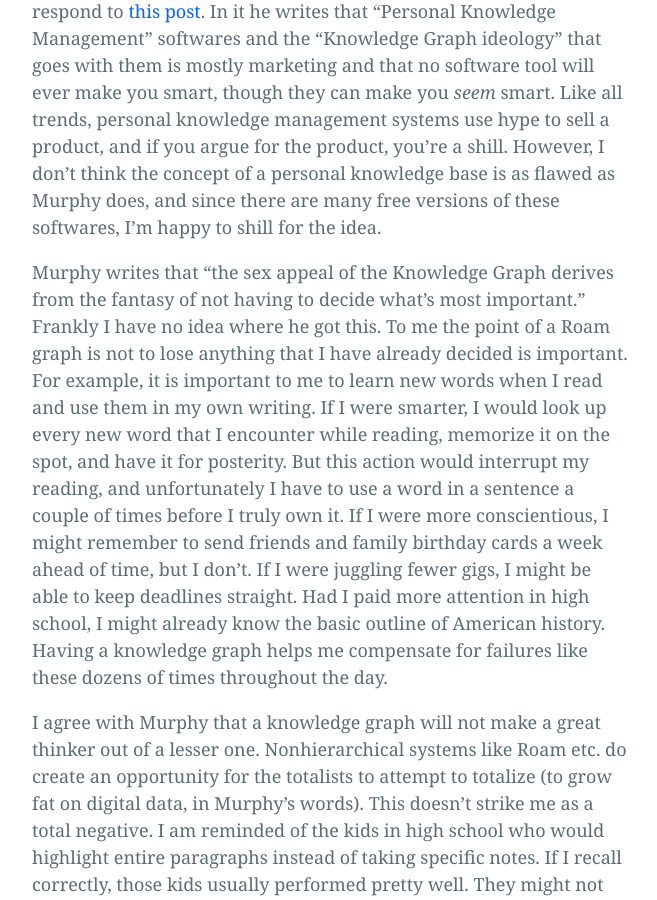
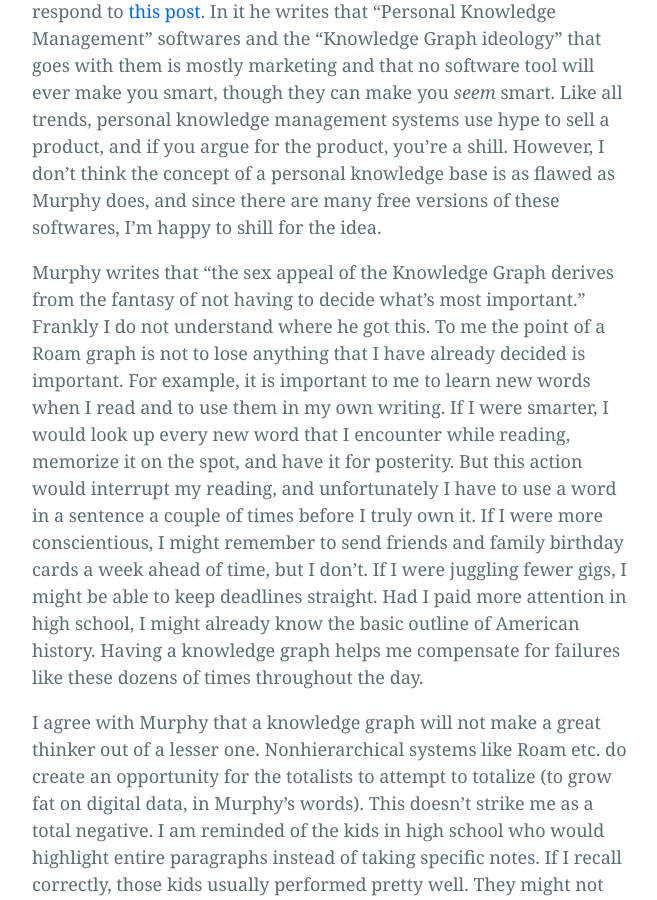
Before and after one commit to bliss-st/ss-website, a Jekyll site: the page built from _posts/2022-4-27-in-defense.md, in a window 1280 px wide and 900 px high, scrolled down 843 px. Shown: the whole window, without its empty margins (308-965 px from the left). Built offline with Jekyll 4.4.1, drawn with Linux system fonts in a browser that asks for light colours.

Commit message:
Update 2022-4-27-in-defense.md

```diff
--- a/_posts/2022-4-27-in-defense.md
+++ b/_posts/2022-4-27-in-defense.md
@@ -9,7 +9,7 @@
 <br>
 I like Justin Murphy's Other Life newsletter, and I wanted to briefly respond to [this post]("https://www.otherlife.co/pkm/"). In it he writes that "Personal Knowledge Management" softwares and the "Knowledge Graph ideology" that goes with them is mostly marketing and that no software tool will ever make you smart, though they can make you <em>seem</em> smart. Like all trends, personal knowledge management systems use hype to sell a product, and if you argue for the product, you're a shill. However, I don't think the concept of a personal knowledge base is as flawed as Murphy does, and since there are many free versions of these softwares, I'm happy to shill for the idea.
 
-Murphy writes that "the sex appeal of the Knowledge Graph derives from the fantasy of not having to decide what's most important." Frankly I have no idea where he got this. To me the point of a Roam graph is not to lose anything that I have already decided is important. For example, it is important to me to learn new words when I read and use them in my own writing. If I were smarter, I would look up every new word that I encounter while reading, memorize it on the spot, and have it for posterity. But this action would interrupt my reading, and unfortunately I have to use a word in a sentence a couple of times before I truly own it. If I were more conscientious, I might remember to send friends and family birthday cards a week ahead of time, but I don't. If I were juggling fewer gigs, I might be able to keep deadlines straight. Had I paid more attention in high school, I might already know the basic outline of American history. Having a knowledge graph helps me compensate for failures like these dozens of times throughout the day.
+Murphy writes that "the sex appeal of the Knowledge Graph derives from the fantasy of not having to decide what's most important." Frankly I do not understand where he got this. To me the point of a Roam graph is not to lose anything that I have already decided is important. For example, it is important to me to learn new words when I read and to use them in my own writing. If I were smarter, I would look up every new word that I encounter while reading, memorize it on the spot, and have it for posterity. But this action would interrupt my reading, and unfortunately I have to use a word in a sentence a couple of times before I truly own it. If I were more conscientious, I might remember to send friends and family birthday cards a week ahead of time, but I don't. If I were juggling fewer gigs, I might be able to keep deadlines straight. Had I paid more attention in high school, I might already know the basic outline of American history. Having a knowledge graph helps me compensate for failures like these dozens of times throughout the day.
 
 I agree with Murphy that a knowledge graph will not make a great thinker out of a lesser one. Nonhierarchical systems like Roam etc. do create an opportunity for the totalists to attempt to totalize (to grow fat on digital data, in Murphy's words). This doesn't strike me as a total negative. I am reminded of the kids in high school who would highlight entire paragraphs instead of taking specific notes. If I recall correctly, those kids usually performed pretty well. They might not have been the boldest or the brightest, but they were indubitably studious and enthusiastic.
 
```
